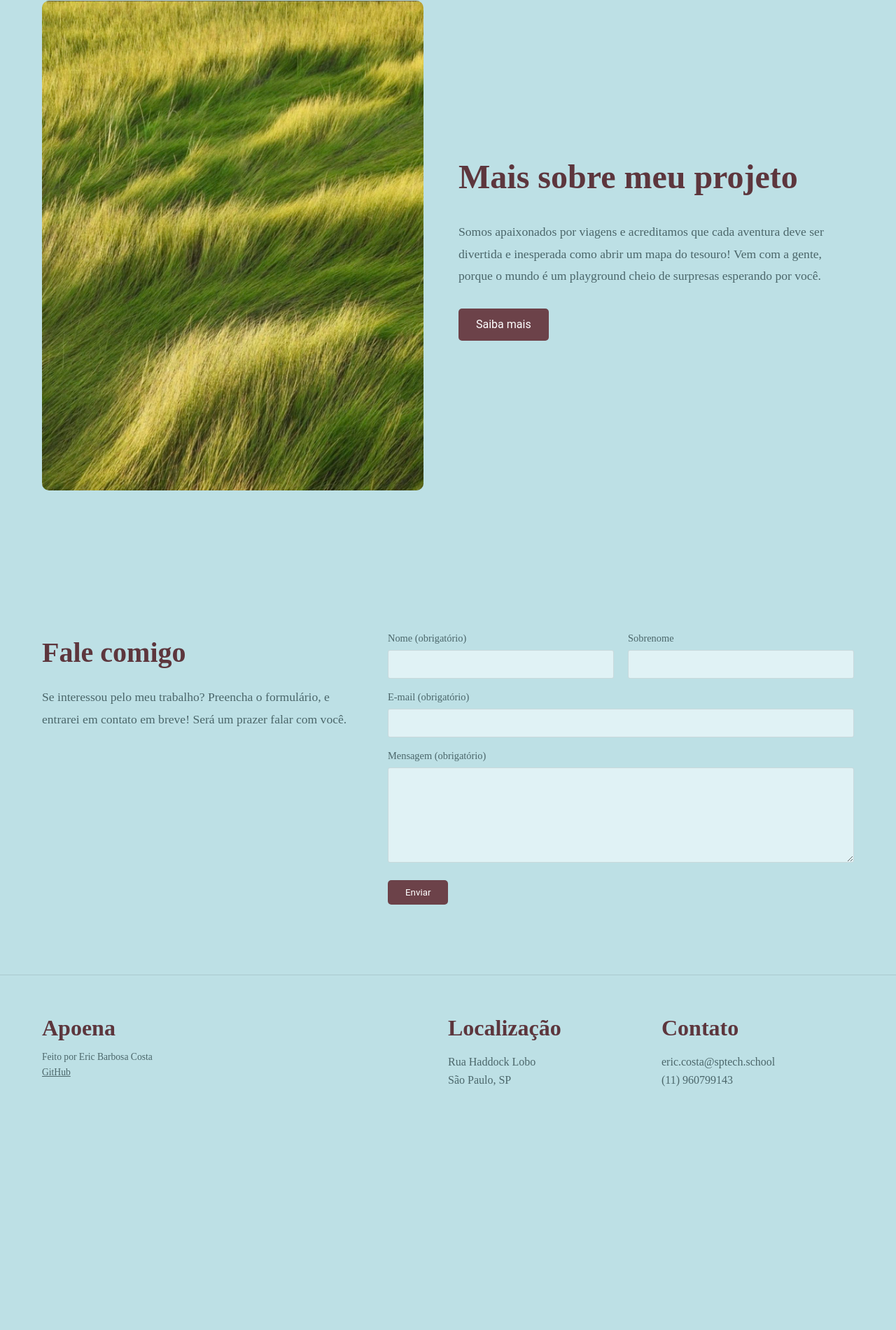
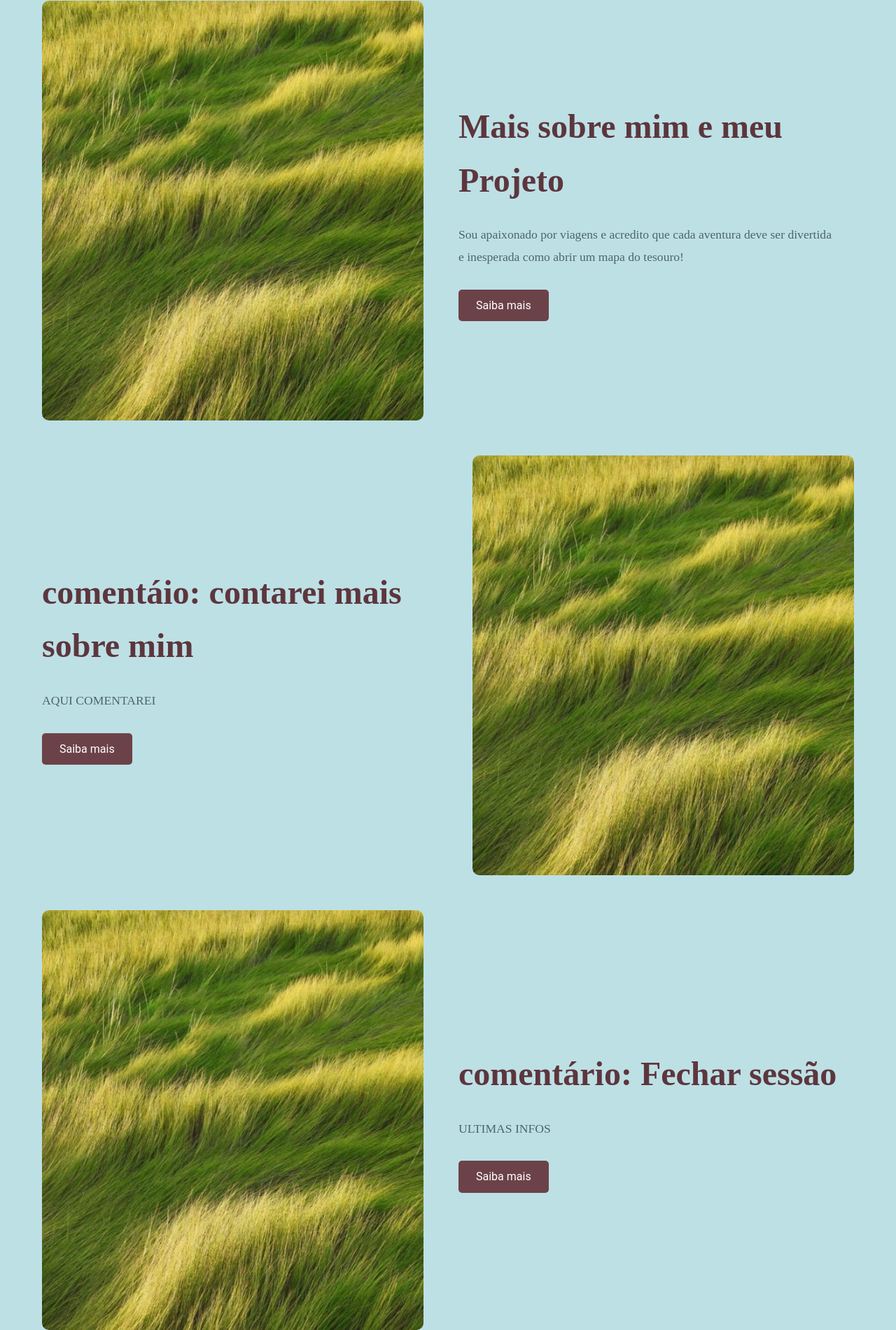
Before and after one commit to BcEric1/Apoena, a website: page Web-data-viz/public/principal.html in a window 1280 px wide. Shown: the part 899-2800 px from the top of the page at 70% size. Before the commit the page ends 2506 px from the top, so only its background shows below. Drawn offline with Linux system fonts and the light colour scheme; a web font is replaced by a local one.

Commit message:
Fix: Alteração HTML e CSS

```diff
--- a/Web-data-viz/public/css/style.css
+++ b/Web-data-viz/public/css/style.css
@@ -1,7 +1,10 @@
 :root {
-    --cor-fundo: #bde0e5; /* Azul claro/verde água */
-    --cor-texto-principal: #5d363d; /* Marrom escuro */
-    --cor-texto-secundario: #4b666a; /* Cinza/Azul sutil para texto normal */
+    --cor-fundo: #bde0e5;
+    /* Azul claro/verde água */
+    --cor-texto-principal: #5d363d;
+    /* Marrom escuro */
+    --cor-texto-secundario: #4b666a;
+    /* Cinza/Azul sutil para texto normal */
     --cor-botao-fundo: #6c4249;
     --cor-fundo-input: #e0f2f5;
     --fonte-serif: 'Momo Trust Display', serif;
@@ -14,7 +17,7 @@
     box-sizing: border-box;
 }
 
-html{
+html {
     scroll-behavior: smooth;
 }
 
@@ -27,23 +30,50 @@ body {
 
 /* centralizador e limitador dos conteúdos*/
 .container {
+    display: flex;
+    align-items: center;
     max-width: 1200px;
     margin: 0 auto;
     padding: 0 20px;
 }
 
 
-h1, h2, h3, h4, h5, h6 {
+h1,
+h2,
+h3,
+h4,
+h5,
+h6 {
     font-family: var(--fonte-serif);
     color: var(--cor-texto-principal);
     font-weight: 700;
 }
 
-h2 { font-size: 4rem; margin-bottom: 0.5rem; }
-h3 { font-size: 3rem; margin-bottom: 1.5rem; }
-h4 { font-size: 2.5rem; margin-bottom: 1rem; }
-h5 { font-size: 2rem; margin-bottom: 0.5rem; }
-h6 { font-size: 1.2rem; margin-bottom: 0.5rem; color: var(--cor-texto-principal);}
+h2 {
+    font-size: 4rem;
+    margin-bottom: 0.5rem;
+}
+
+h3 {
+    font-size: 3rem;
+    margin-bottom: 1.5rem;
+}
+
+h4 {
+    font-size: 2.5rem;
+    margin-bottom: 1rem;
+}
+
+h5 {
+    font-size: 2rem;
+    margin-bottom: 0.5rem;
+}
+
+h6 {
+    font-size: 1.2rem;
+    margin-bottom: 0.5rem;
+    color: var(--cor-texto-principal);
+}
 
 a {
     text-decoration: none;
@@ -174,11 +204,16 @@ a:hover {
     display: flex;
     align-items: center;
     gap: 50px;
+    margin-bottom: 50px;
+}
+
+.secao-sobre .secao-flex:nth-child(even) { /*cada vez */
+    flex-direction: row-reverse;
 }
 
 .sobre-image-wrapper {
     flex: 1;
-    min-height: 700px;
+    min-height: 600px;
     background-color: #ccc;
 
     background-image: url('/public/assets/2.jpg');
@@ -188,6 +223,10 @@ a:hover {
     border: 1px;
     border-bottom-left-radius: 10px;
     border-radius: 10px;
+}
+
+.secao-sobre .secao-flex:nth-child(even) .sobre-image-wrapper {
+    background-image: url('/public/assets/2.jpg');
 }
 
 
@@ -271,7 +310,8 @@ a:hover {
 
 
 .contato-form .botao-secundario {
-    align-self: flex-start; /* alinha botão */
+    align-self: flex-start;
+    /* alinha botão */
     margin-top: 10px;
 }
 
@@ -283,7 +323,8 @@ a:hover {
 
 .footer-grid {
     display: grid;
-    grid-template-columns: 2fr 1fr 1fr; /* largura das colunas*/
+    grid-template-columns: 2fr 1fr 1fr;
+    /* largura das colunas*/
     gap: 30px;
 }
 
@@ -338,8 +379,28 @@ a:hover {
 }
 
 @media (max-width: 600px) {
-    h2 { font-size: 3rem; }
-    h3 { font-size: 2.5rem; }
+    .secao-flex {
+        flex-direction: column;
+        /* Empilha a imagem e o texto verticalmente */
+        text-align: center;
+    }
+
+    /* Remove a reversão para que a ordem seja sempre a mesma em telas pequenas */
+    .secao-sobre .secao-flex:nth-child(even) {
+        flex-direction: column;
+    }
+
+    .sobre-text-content {
+        padding-right: 0;
+    }
+
+    h2 {
+        font-size: 3rem;
+    }
+
+    h3 {
+        font-size: 2.5rem;
+    }
 
     .header .container {
         flex-direction: column;
--- a/Web-data-viz/public/principal.html
+++ b/Web-data-viz/public/principal.html
@@ -19,67 +19,54 @@
             <nav class="nav">
                 <a href="#sobre">Quem sou eu</a>
                 <a href="#contato">Contato</a>
-                <a href="#quiz">Quiz</a> <!-- Ainda não feito-->
+                <a href="/public/quiz/quiz.html">Quiz</a> <!-- Ainda não feito-->
             </nav>
         </div>
     </header>
-
     <section class="secao-principal">
         <div class="conteudo-principal">
             <h2 class="titulo">Abraçe a Natureza</h2>
         </div>
     </section>
-
     <section id="sobre" class="secao-sobre">
         <div class="container secao-flex">
             <div class="sobre-image-wrapper">
             </div>
             <div class="sobre-text-content">
-                <h3>Mais sobre meu projeto</h3>
+                <h3>Mais sobre mim e meu Projeto</h3>
                 <p>
-                    Somos apaixonados por viagens e acreditamos que cada aventura deve ser divertida e inesperada como
-                    abrir um mapa do tesouro! Vem com a gente, porque o mundo é um playground cheio de surpresas
-                    esperando por você.
+                    Sou apaixonado por viagens e acredito que cada aventura deve ser divertida e inesperada como
+                    abrir um mapa do tesouro!
+                </p>
+                <a href="#" class="botao botao-principal">Saiba mais</a>
+            </div>
+        </div>
+
+        <div class="container secao-flex">
+            <div class="sobre-image-wrapper">
+            </div>
+            <div class="sobre-text-content">
+                <h3>comentáio: contarei mais sobre mim</h3>
+                <p>
+                    AQUI COMENTAREI
+                </p>
+                <a href="#" class="botao botao-principal">Saiba mais</a>
+            </div>
+        </div>
+        <div class="container secao-flex">
+            <div class="sobre-image-wrapper">
+            </div>
+            <div class="sobre-text-content">
+                <h3>comentário: Fechar sessão</h3>
+                <p>
+                    ULTIMAS INFOS
                 </p>
                 <a href="#" class="botao botao-principal">Saiba mais</a>
             </div>
         </div>
     </section>
-
     <section id="contato" class="secao-contato">
         <div class="container contato-grid">
-            <div class="contato-info">
-                <h4>Fale comigo</h4>
-                <p>Se interessou pelo meu trabalho? Preencha o formulário, e entrarei em contato em breve! Será um
-                    prazer
-                    falar com você.</p>
-            </div>
-            <!-- pensando em tirar o formulário-->
-            <form class="contato-form">
-                <div class="form-group-inline">
-                    <div class="input-wrapper">
-                        <label for="nome">Nome (obrigatório)</label>
-                        <input type="text" id="nome" name="nome" required>
-                    </div>
-                    <div class="input-wrapper">
-                        <label for="sobrenome">Sobrenome</label>
-                        <input type="text" id="sobrenome" name="sobrenome">
-                    </div>
-                </div>
-
-                <div class="input-wrapper full-width">
-                    <label for="email">E-mail (obrigatório)</label>
-                    <input type="email" id="email" name="email" required>
-                </div>
-
-                <div class="input-wrapper full-width">
-                    <label for="mensagem">Mensagem (obrigatório)</label>
-                    <textarea id="mensagem" name="mensagem" rows="6" required></textarea>
-                </div>
-
-                <button type="submit" class="botao botao-secundario">Enviar</button>
-            </form>
-            <!-- tudo isso-->
         </div>
     </section>
 
@@ -94,7 +81,7 @@
             <div class="footer-detalhes">
                 <h5>Localização</h5>
                 <address>
-                    Rua Haddock Lobo<br>
+                    Rua Haddock Lobo, 595<br>
                     São Paulo, SP
                 </address>
             </div>
```
